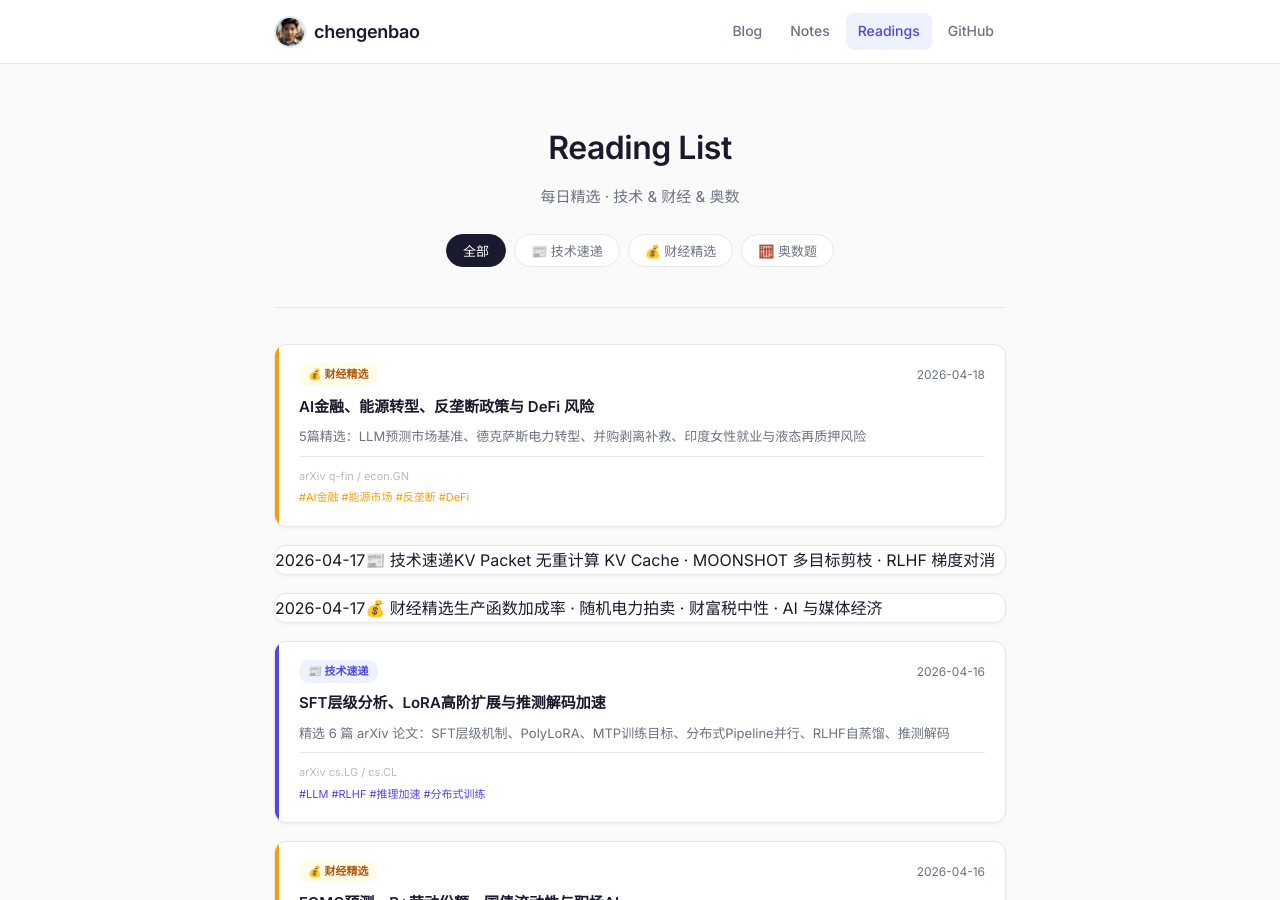
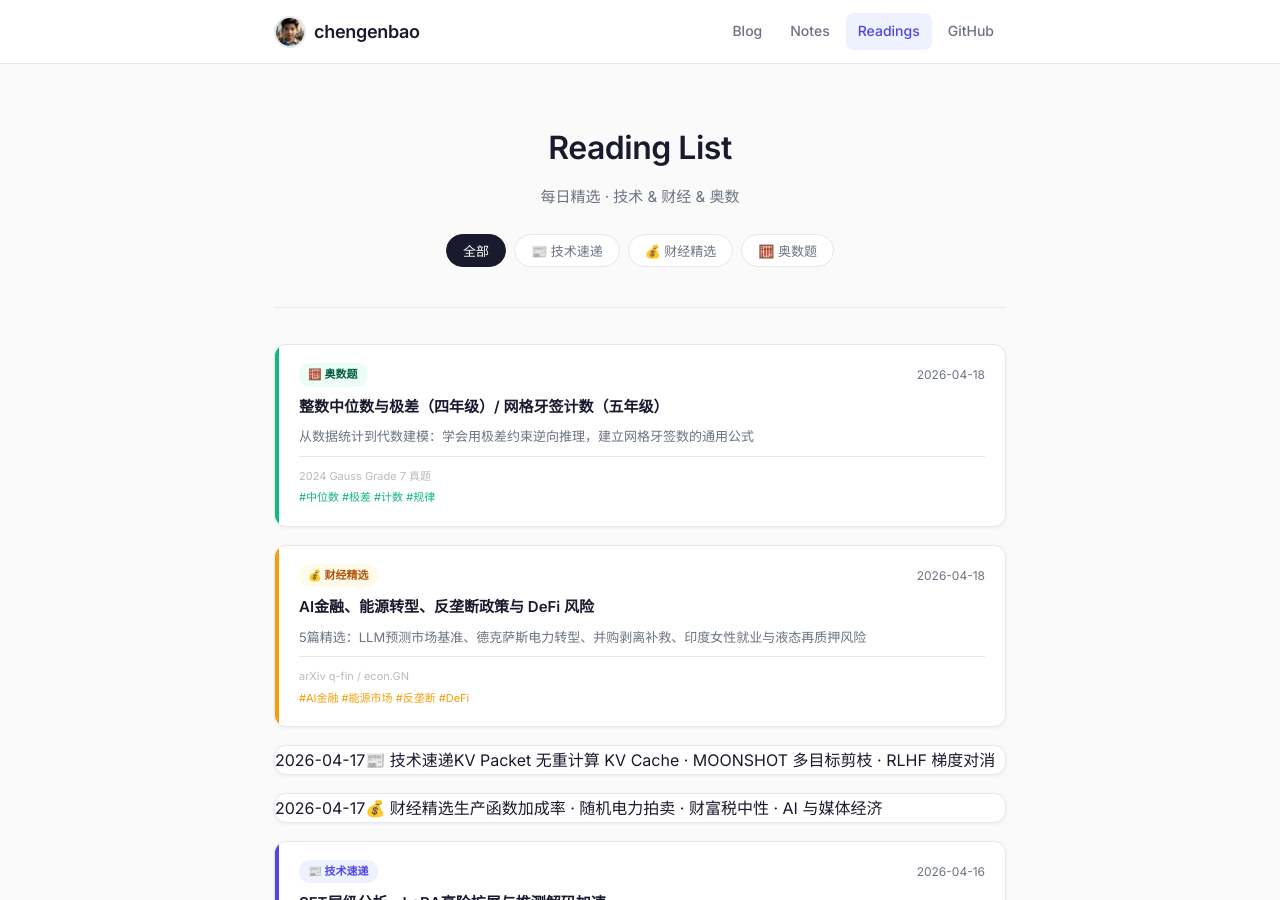
Before and after one commit to chengenbao/chengenbao.github.io, a Jekyll site: the page built from reading-list/index.md, in a window 1280 px wide and 900 px high. Built offline with Jekyll 4.4.1, drawn with Linux system fonts in a browser that asks for light colours.

Commit message:
update reading list with math 2026-04-18

```diff
--- a/reading-list/index.md
+++ b/reading-list/index.md
@@ -18,6 +18,21 @@ permalink: /reading-list/
   </div>
 
   <div class="rl-grid">
+<a class="rl-card math" href="/reading-list/2026-04-18-math/">
+  <div class="rl-accent"></div>
+  <div class="rl-body">
+    <div class="rl-top">
+      <span class="rl-badge math">🧮 奥数题</span>
+      <time>2026-04-18</time>
+    </div>
+    <h2>整数中位数与极差（四年级）/ 网格牙签计数（五年级）</h2>
+    <p>从数据统计到代数建模：学会用极差约束逆向推理，建立网格牙签数的通用公式</p>
+    <div class="rl-meta">
+      <span class="rl-source">2024 Gauss Grade 7 真题</span>
+      <span class="rl-tags">#中位数 #极差 #计数 #规律</span>
+    </div>
+  </div>
+</a>
 <a class="rl-card finance" href="/reading-list/2026-04-18-finance-daily/">
   <div class="rl-accent"></div>
   <div class="rl-body">
```
